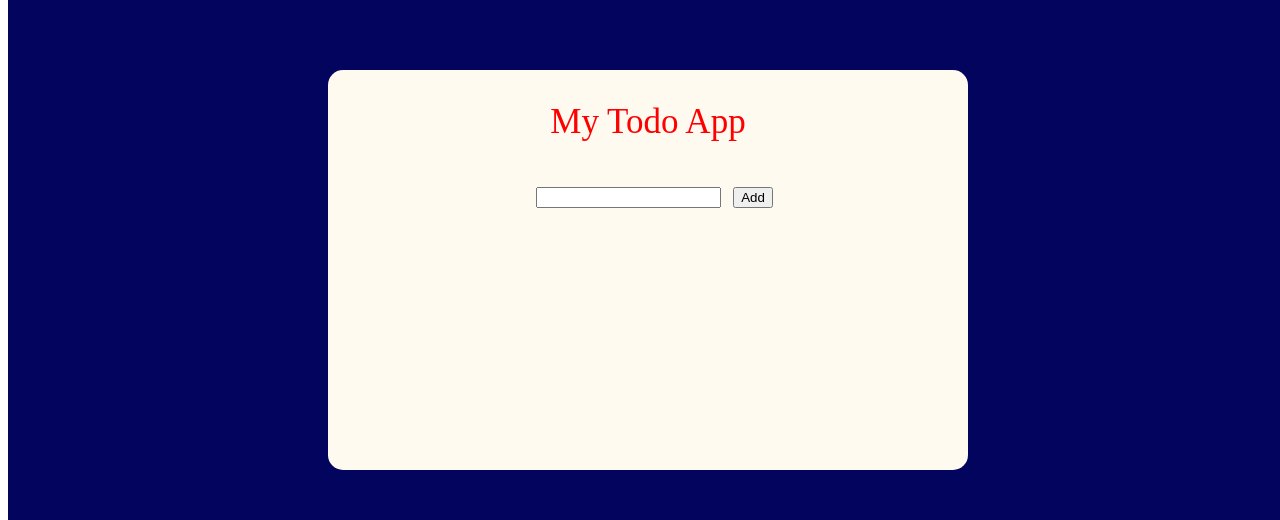
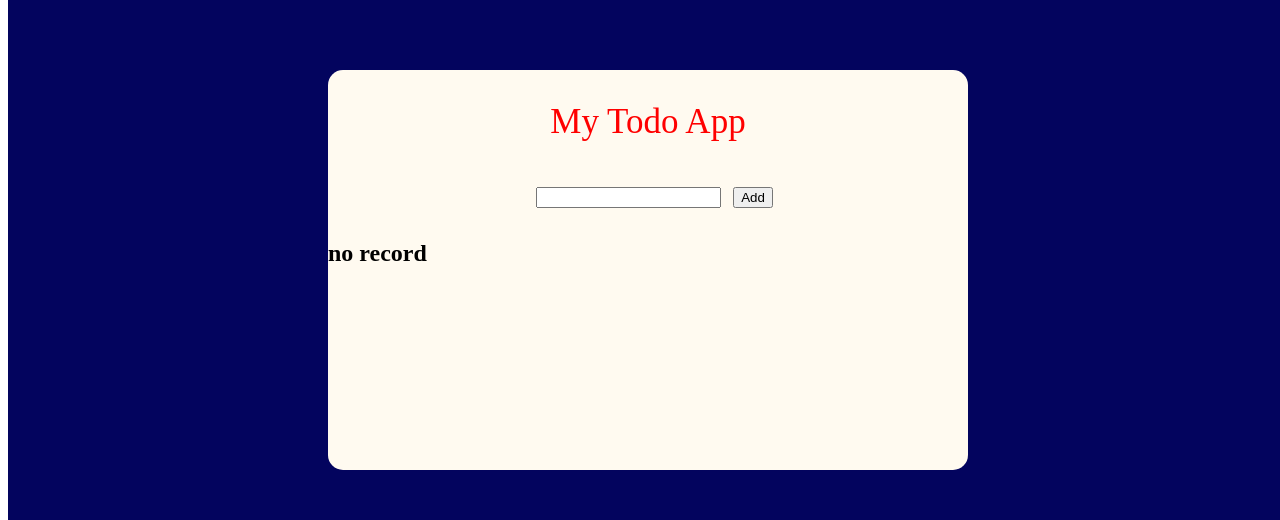
Before and after one commit to RamadanDY/Todo-app, a React (Create React App) app: page / in a window 1280 px wide. Shown: the part 138-658 px from the top of the page. Built offline with nearby package versions, Linux system fonts and the light colour scheme.

Commit message:
installing packages

```diff
--- a/src/Home.jsx
+++ b/src/Home.jsx
@@ -1,14 +1,30 @@
 import React from 'react'
 import './App.css'
 import Create from './Create'
+import { useState } from 'react'
 
 const Home = () => {
+    // 1.newstate created
+    const [todos, setTodos] = useState([]);
   return (
     <div>
         <div className="wrapper">
             <div className="content-wrapper">
                 <div className="header">My Todo App</div>
                 <Create />
+                {/*  */}
+
+                {
+                    todos.length === 0 ?
+                    <div><h2>no record</h2></div>
+                    :
+
+                    todos.map(todo => {
+                        <div>
+                            {todo}
+                        </div>
+                    })
+                }
             </div>
         </div>
     </div>
```
